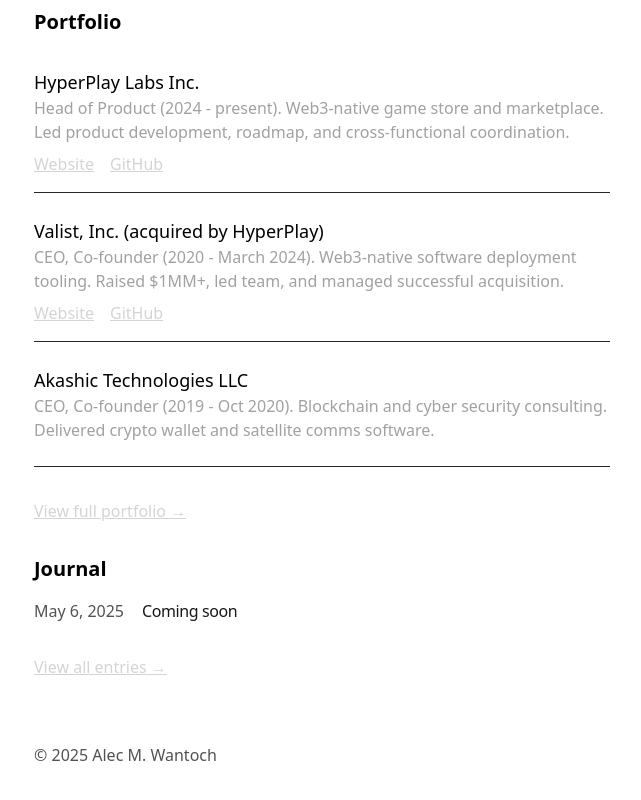
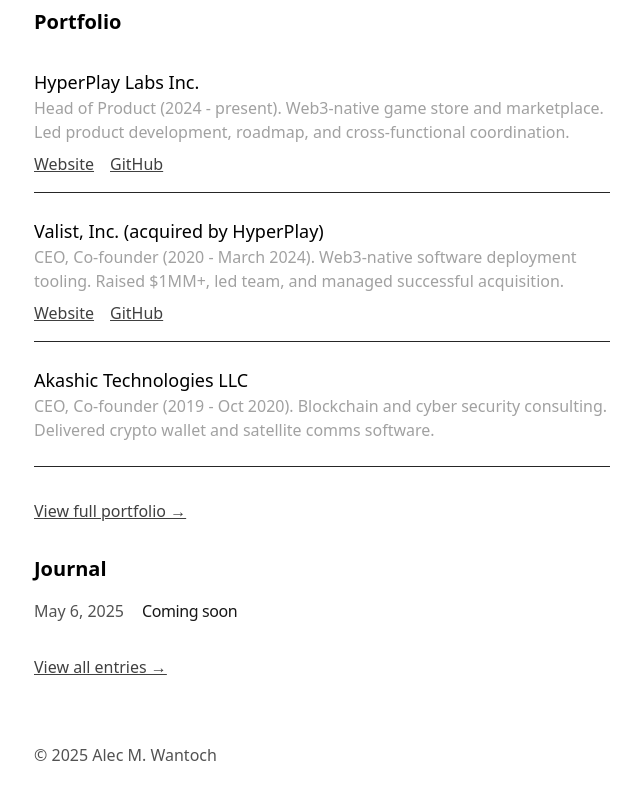
Before and after one commit to awantoch/portfolio, a Next.js app: page / in a window 1280 px wide. Shown: the part 376-1176 px from the top of the page, without its empty margins (318-959 px from the left). Built offline with nearby package versions, Linux system fonts and the light colour scheme; no server answers.

Commit message:
fix light mode

```diff
--- a/app/components/portfolio.tsx
+++ b/app/components/portfolio.tsx
@@ -71,7 +71,7 @@
                   <a
                     key={lidx}
                     href={link.url}
-                    className="underline text-neutral-300 hover:text-white"
+                    className="underline text-neutral-700 dark:text-neutral-300 hover:text-black dark:hover:text-white"
                     target="_blank"
                     rel="noopener noreferrer"
                   >
@@ -87,7 +87,7 @@
         <div className="mt-8">
           <Link
             href="/portfolio"
-            className="text-neutral-300 hover:text-white underline"
+            className="underline text-neutral-700 dark:text-neutral-300 hover:text-black dark:hover:text-white"
           >
             View full portfolio →
           </Link>
--- a/app/components/posts.tsx
+++ b/app/components/posts.tsx
@@ -43,7 +43,7 @@
         <div className="mt-8">
           <Link
             href="/journal"
-            className="text-neutral-300 hover:text-white underline"
+            className="underline text-neutral-700 dark:text-neutral-300 hover:text-black dark:hover:text-white"
           >
             View all entries →
           </Link>
```
